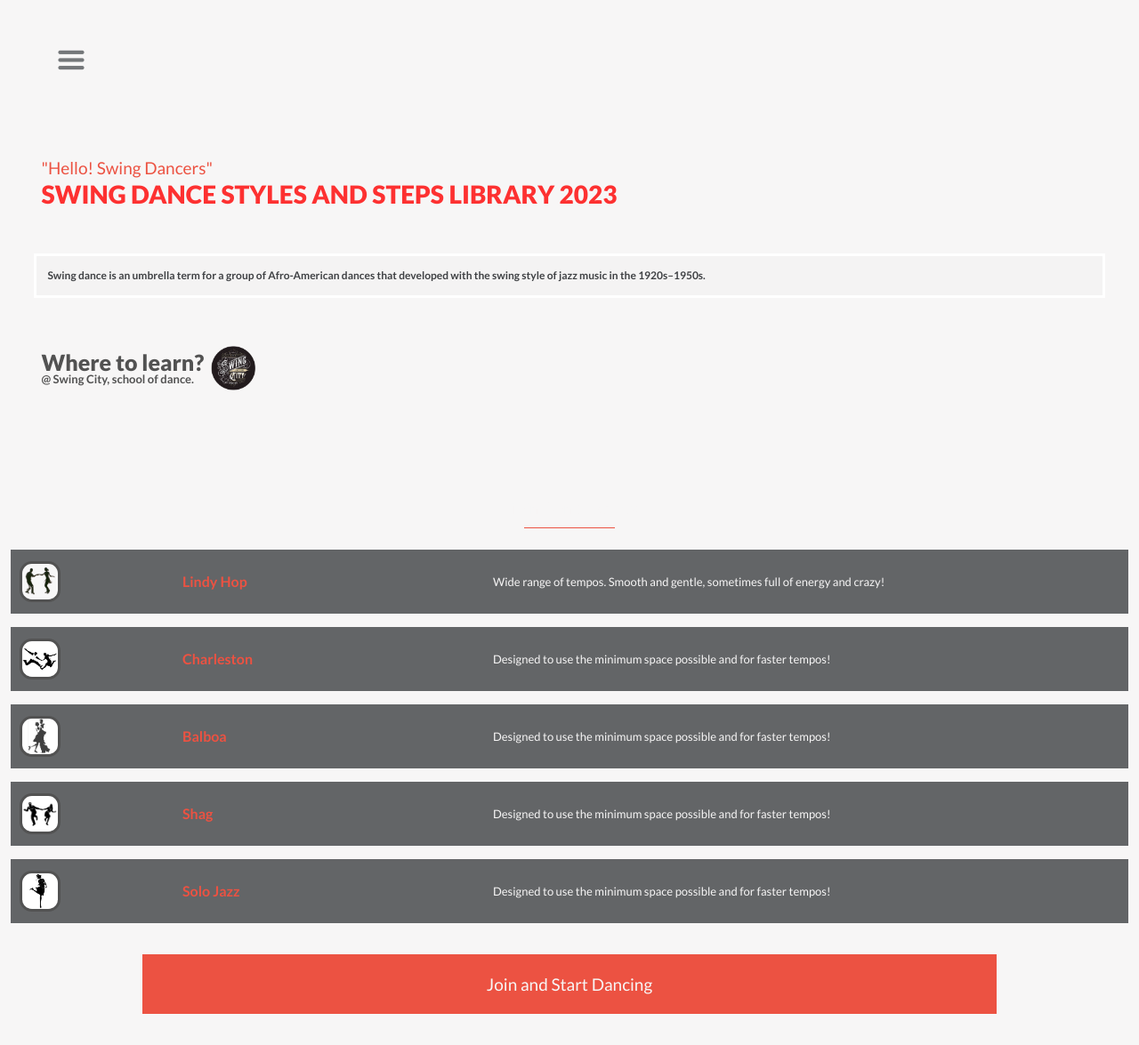
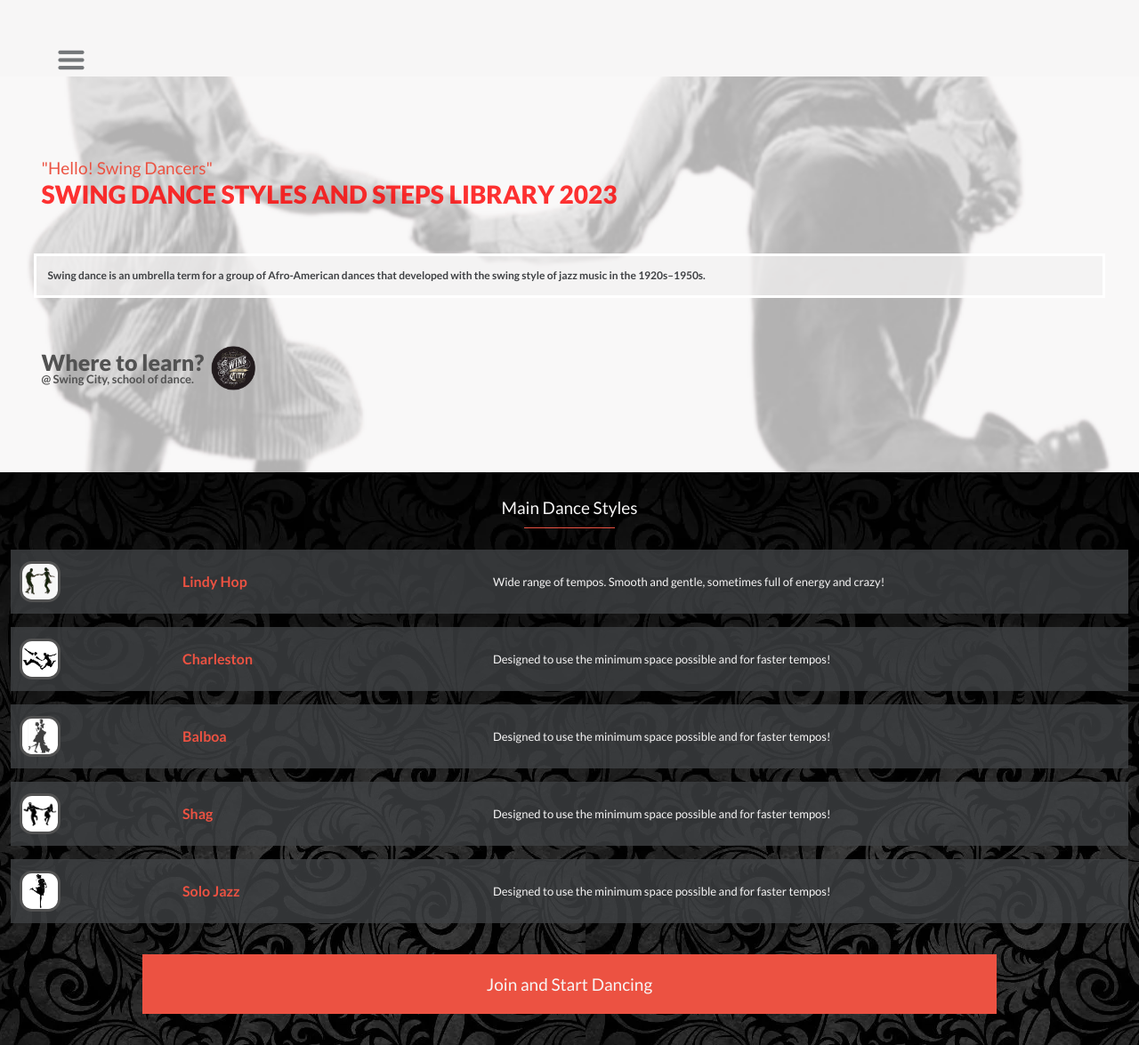
Before and after one commit to Mar12358/capstone-lh, a website: page index.html in a window 1280 px wide. Shown: the whole page at 89% size. Drawn offline with Linux system fonts and the light colour scheme; the site is published under a folder, as on GitHub Pages, so addresses that start at the root find nothing; files whose address does not match are found by name.

Commit message:
Fix bg img url

```diff
--- a/styles-conference/stylesheets/styles.css
+++ b/styles-conference/stylesheets/styles.css
@@ -87,7 +87,7 @@ button {
 }
 
 .home {
-  background-image: url(/styles-conference/assets/lindy-hop-bg2_transp.png);
+  background-image: url(..assets/lindy-hop-bg2_transp.png);
   top: 50px;
   background-repeat: no-repeat;
   background-size: cover;
@@ -130,7 +130,7 @@ header {
 
 .main-styles {
 
-  background-image: url(/styles-conference/assets/black_bg.png);
+  background-image: url(../assets/black_bg.png);
 }
 
 .dance-styles {
```
